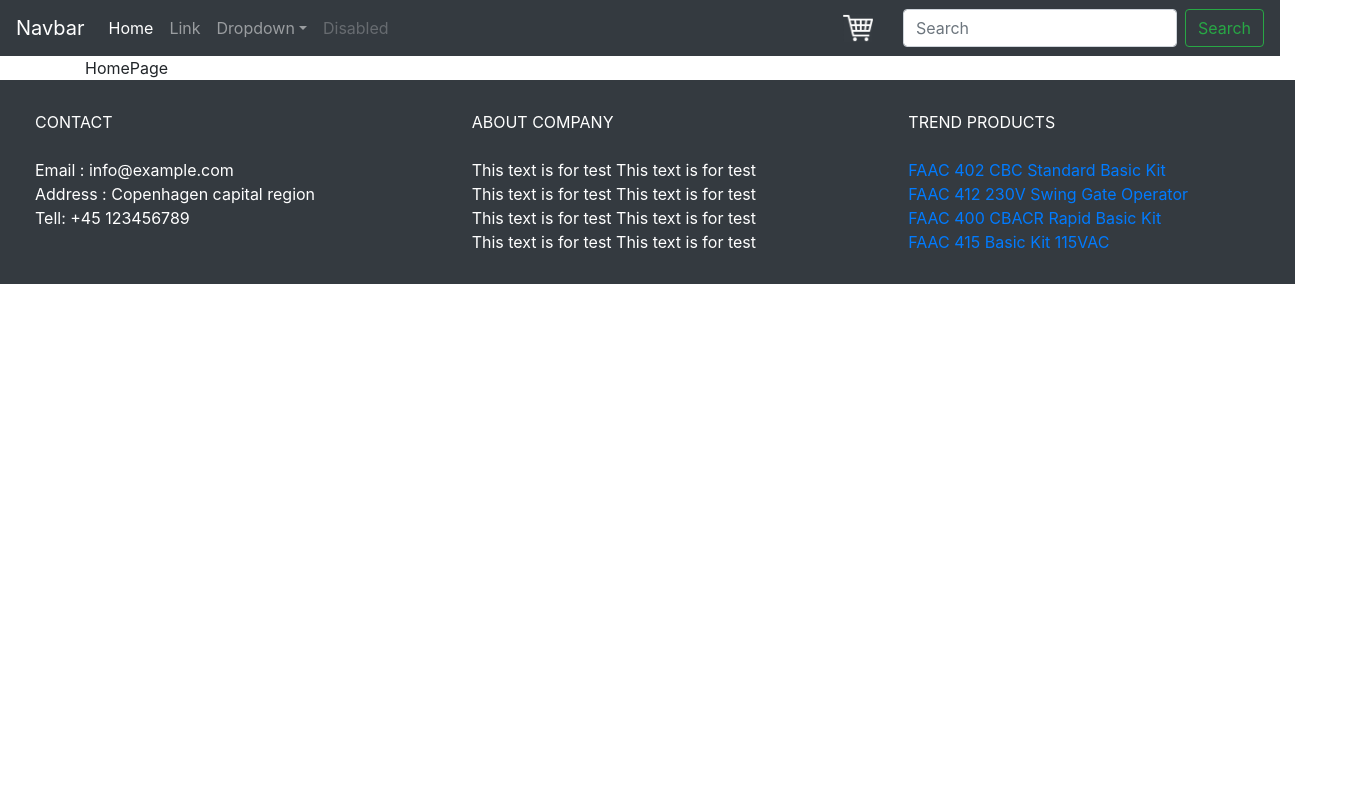
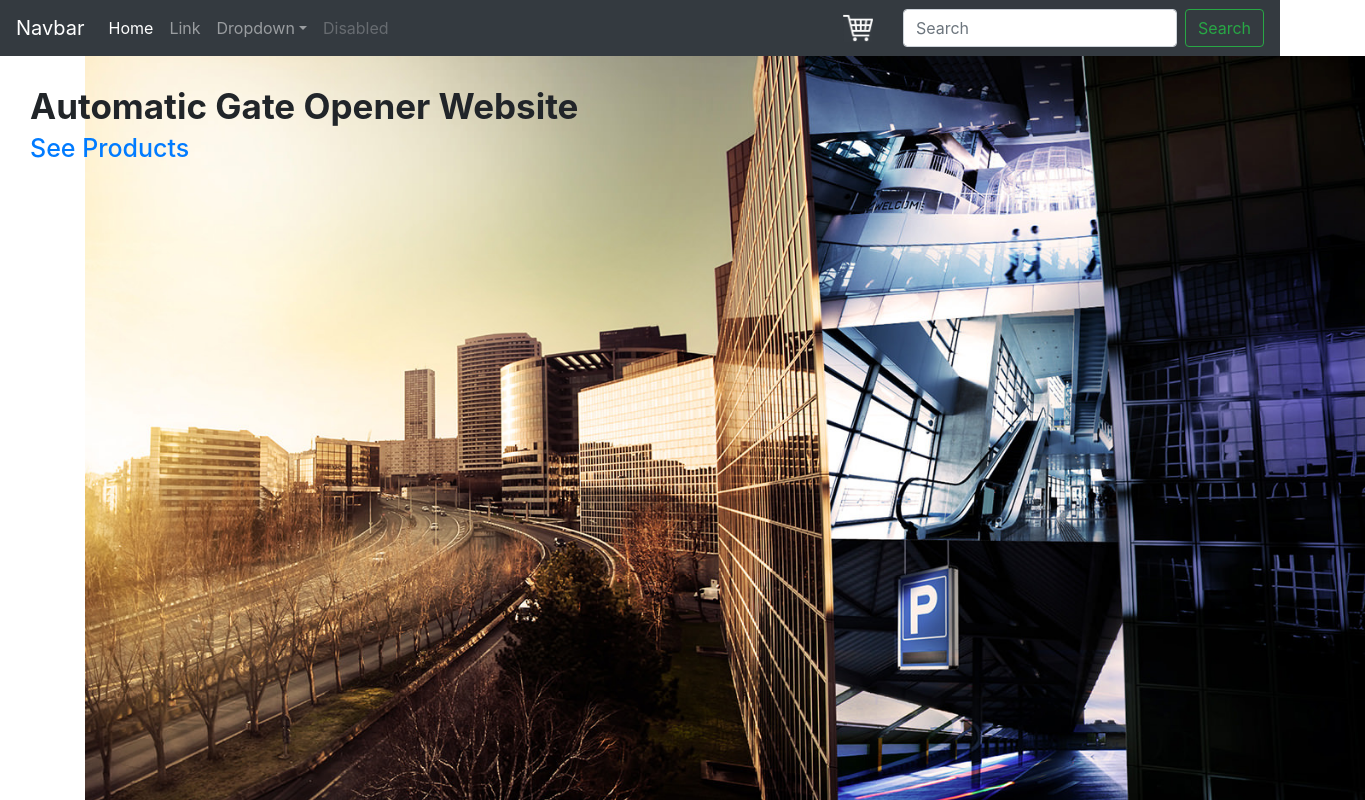
Before and after one commit to alinematollahi/Automatic-Gate-Opener-Website, a React (Create React App) app: page / in a window 1280 px wide. Shown: the top 800 px of the page, 1365 px wide, since content can reach past the window. Built offline with nearby package versions, Linux system fonts and the light colour scheme.

Commit message:
add background image, title and link on home page

```diff
--- a/src/pages/home.js
+++ b/src/pages/home.js
@@ -1,4 +1,5 @@
 import React, { Component } from 'react';
+import { Link } from 'react-router-dom';
 import { ProductList } from "../components/product";
 import { productService } from "../components/product";
 
@@ -8,12 +9,35 @@ export class HomePage extends Component {
 
   state = { products: [] };
 
-  render () {
+  render() {
     return (
-        <div >
-          HomePage
+      <div>
+        <img style={{ width: '100vw' }} src="/pictures/bg.jpg" />
+        <div style={homePageStyle1}>
+          Automatic Gate Opener Website
+            </div>
+        <div style={homePageStyle2}>
+          <Link to="/products">See Products</Link>
         </div>
+
+      </div>
     );
   }
 
 };
+
+const homePageStyle1 = {
+  position: 'absolute',
+  top: 80,
+  left: 30,
+  fontSize: 35,
+  fontWeight: 700
+}
+
+const homePageStyle2 = {
+  position: 'absolute',
+  top: 130,
+  left: 30,
+  fontSize: 25,
+  fontWeight: 500
+}
```
